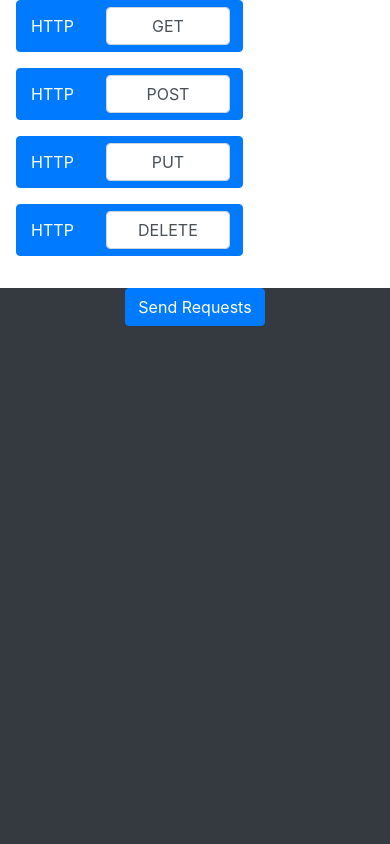
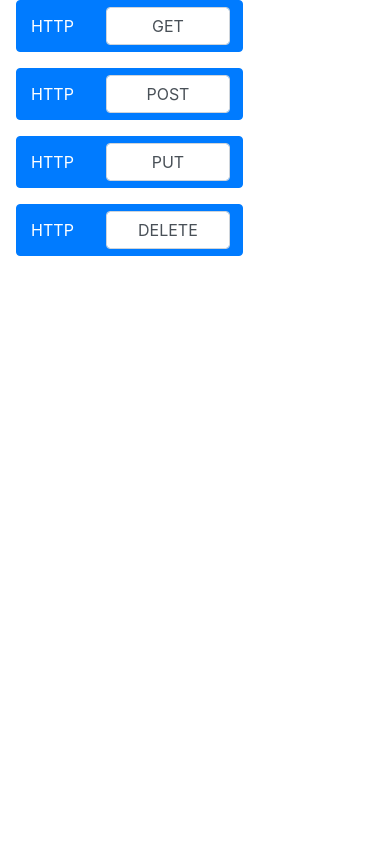
Before and after one commit to Logician724/vp-http-client, a React (Create React App) app: page / in a window 390 px wide. Shown: the top 844 px of the page. Built offline with nearby package versions, Linux system fonts and the light colour scheme.

Commit message:
fix: fixed overflow in HTTPEditors container

```diff
--- a/src/App.css
+++ b/src/App.css
@@ -31,6 +31,12 @@
   height: 90vh;
   overflow-y: scroll;
 }
+.HTTPEditors-container {
+  width: 50vw;
+  height: 100vh;
+  overflow-y: scroll;
+  overflow-x: hidden;
+}
 
 @keyframes App-logo-spin {
   from {
--- a/src/App.js
+++ b/src/App.js
@@ -91,7 +91,8 @@ class App extends Component {
             ></HTTPButton>
           </div>
         </div>
-        <div className="col-xs-12 col-lg-6">
+
+        <div className="HTTPEditors-container">
           <div className="m-3 w-100">
             {this.state.requests.map((request, index) => (
               <HTTPEditor
```
